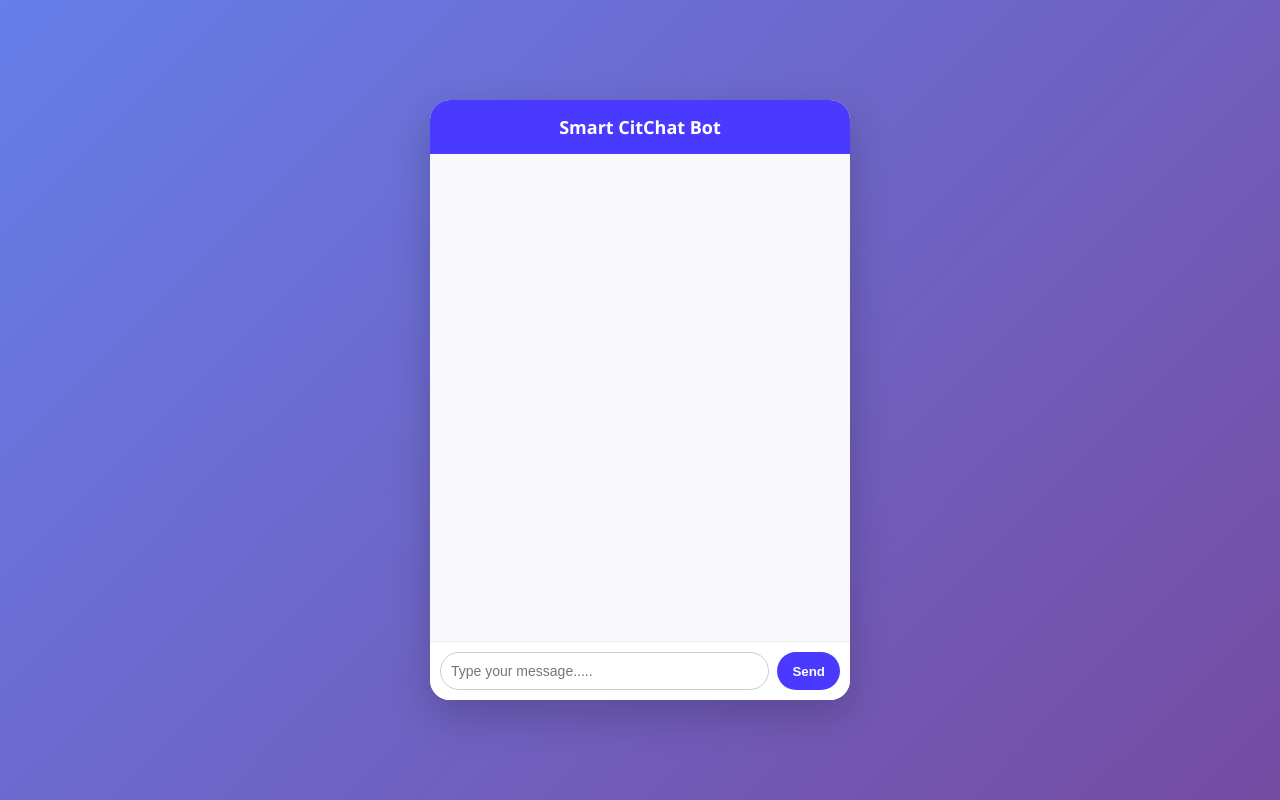
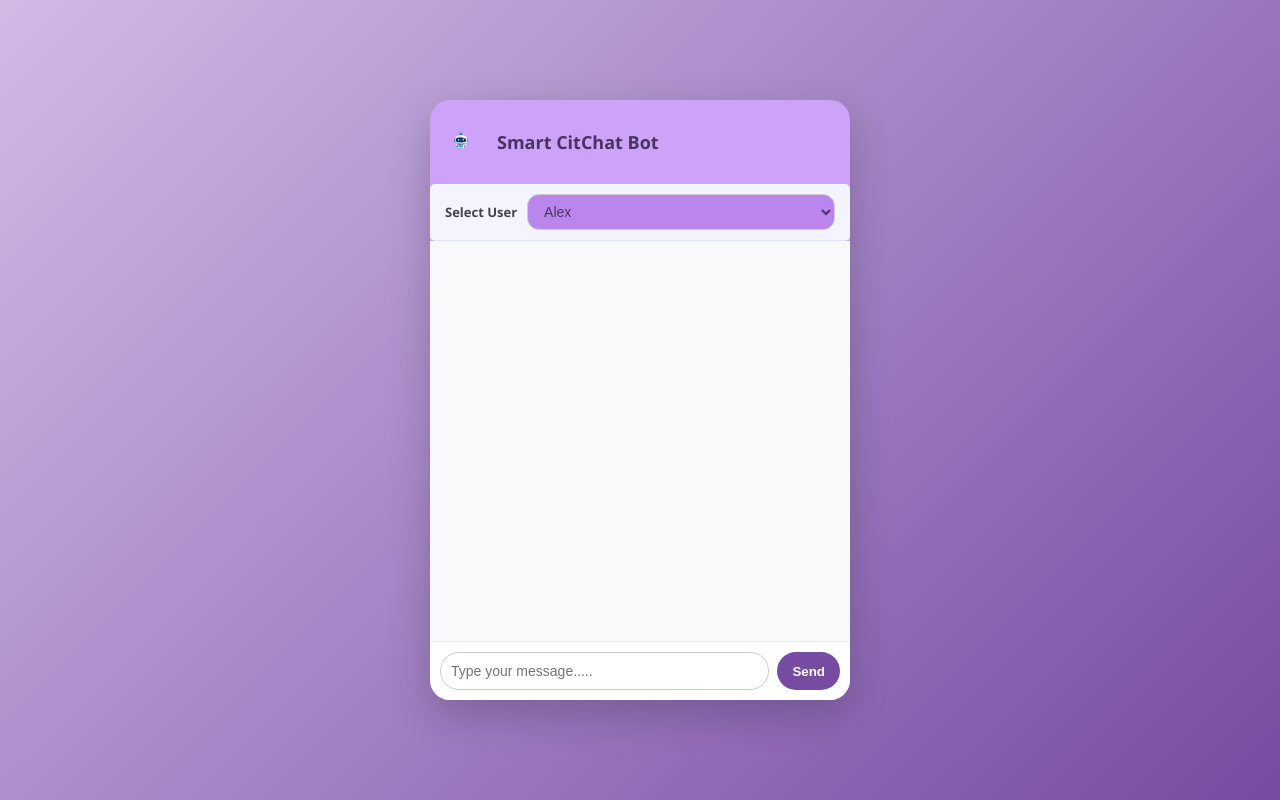
Before and after one commit to mrjenu7/Task1-AI-ChatBot, a Flask app: page / in a window 1280 px wide. Run offline with Flask 2, Linux system fonts and the light colour scheme.

Commit message:
second commit

```diff
--- a/server.py
+++ b/server.py
@@ -1,13 +1,19 @@
 from flask import Flask, render_template, request, jsonify
 import requests
+
 
 app = Flask(__name__)
 
 #API Configuration:
+api_key="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"
+API_URL = "https://openrouter.ai/api/v1/chat/completions"
+MODEL = "openai/gpt-4o-mini"
 
-API_KEY = ""
-API_URL = ""
-MODEL = "google/gemini-pro"
+users = {
+    "Alex": [],
+    "Max": [],
+    "Lily": []
+}
 
 #keyword List:
 greeting_key = ["hii", "hello", "hey"]
@@ -32,7 +38,7 @@ def handle_bug(user_input):
 
 def get_ai_response(user_message):
     headers = {
-        "Authorization": f"Bearer {API_KEY}",
+        "Authorization": f"Bearer {api_key}",
         "Content-Type" : "application/json"
     }
 
@@ -43,6 +49,7 @@ def get_ai_response(user_message):
         ]
     }
 
+
     try:
         response = requests.post(API_URL, headers=headers, json=data)
         result = response.json()
@@ -50,35 +57,141 @@ def get_ai_response(user_message):
     except:
         return "Sorry, I am unable to connect to AI service right now."
 
+# -------- Routes -------- #
 @app.route("/")
 def home():
     return render_template("index.html")
 
 @app.route("/chat", methods=["POST"])
 def chat():
-    user_input = request.json["message"].lower().strip()
+    data = request.get_json()
 
-    # greeting:
-    if user_input in greeting_key:
-        reply = "Hey There! How can I assist you Today?"
+    if not data:
+        return jsonify({"response": "Invalid request"}), 400
 
-    elif user_input in help_key:
-        reply = ("I can help you with the following:\n"
-              "-> Greetings\n"
-              "-> Check Bug Status\n"
-              "-> General Questions using AI\n"
-              "Just type your query!")
+    user_name = data.get("user")
+    message = data.get("message")
 
-    elif user_input in bug_key:
-        reply = ("Bug #1024 Status:\n"
-              "Status: In Progress\n"
-              "Assigned to: Development Team\n"
-              "Expected Fix: 2 days")
+    if not user_name or not message:
+        return jsonify({"response": "Missing user or message"}), 400
+
+    if "@ai" in message.lower():
+
+        clean_message = message.replace("@AI", "").replace("@ai", "").strip()
+
+        reply = get_ai_response(clean_message)
+
+        return jsonify({"response": reply})
+
+    return jsonify({"response": None})
+
+'''def chat():
+    data = request.get_json()
+    print("Incoming Data:", data)
+
+    if not data:
+        return jsonify({"response": "Invalid request"}), 400
+
+    user_name = data.get("user")
+    message = data.get("message")
+
+    if not user_name or not message:
+        return jsonify({"response": "Missing user or message"}), 400
+
+    # Check if message contains @AI
+    if "@ai" in message.lower():
+
+        # Remove @AI from message before sending to model
+        clean_message = message.lower().replace("@ai", "").strip()
+
+        try:
+            response = api_key.chat.completions.create(
+                model="openai/gpt-4o-mini",
+                messages=[
+                    {"role": "system", "content": "You are a helpful AI assistant."},
+                    {"role": "user", "content": clean_message}
+                ]
+            )
+
+            reply = response.choices[0].message.content
+
+            return jsonify({"response": reply})
+
+        except Exception as e:
+            return jsonify({"response": f"Error: {str(e)}"}), 500
 
     else:
-        reply =  get_ai_response(user_input)
+        # If no @AI → just return message without AI reply
+        return jsonify({"response": None})'''
 
-    return jsonify({"response": reply})
+
+'''def chat():
+    data = request.get_json()
+    print("Incoming Data:", data)
+
+    if not data:
+        return jsonify({"response": "Invalid request"}), 400
+
+    user_name = data.get("user")
+    message = data.get("message")
+
+    if not user_name or not message:
+        return jsonify({"response": "Missing user or message"}), 400
+
+    # Trigger check
+    if "@ai" not in message.lower():
+        return jsonify({"response": None})  # MUST return something
+
+    # Remove trigger
+    clean_message = message.lower().replace("@ai", "").strip()
+
+    # Rule-based responses
+    if clean_message in greeting_key:
+        reply = "Hello! 👋 How can I assist you?"
+    elif clean_message in help_key:
+        reply = "I can help with greetings, bug updates, and AI queries."
+    elif clean_message in bug_key:
+        reply = "🐞 Bug Report #2026\nStatus: In Progress\nEstimated Fix: 48 hours"
+    else:
+        reply = get_ai_response(clean_message)
+
+    return jsonify({"response": reply})  # FINAL RETURN
+'''
+
+'''@app.route("/chat", methods=["POST"])
+def chat():
+    data = request.json
+    user_name = data["user"]
+    message = data["message"]
+
+    # store user message:
+    users[user_name].append({"sender": "user", "text": message})
+
+    #trigger check:
+    if "@AI" not in message.lower():
+        return jsonify({"response": None})
+
+    #remove trigger:
+    clean_message = message.lower().replace("@AI", "").strip()
+
+    if clean_message in greeting_key:
+        reply = "Hellp ! How can I assist You?"
+
+    elif clean_message in help_key:
+        reply = "I can help with greetings, bug updates, and AI queries."
+
+    elif clean_message in bug_key:
+        reply = ("🐞 Bug Report #2026\n"
+                 "Status: In Progress\n"
+                 "Estimated Fix: 48 hours")
+
+    else:
+        reply = get_ai_response(clean_message)
+
+
+    users[user_name].append({"sender": "bot", "text": reply})
+
+    return jsonify({"response": reply})'''
 
 if __name__ == "__main__":
     app.run(debug=True)
--- a/static/style.css
+++ b/static/style.css
@@ -1,18 +1,35 @@
 body {
     margin: 0;
     font-family: 'Segoe UI', sans-serif;
-    background: linear-gradient(135deg, #667eea, #764ba2);
+    background: linear-gradient(135deg, #d0bae6, #764ba2);
     display: flex;
     justify-content: center;
     align-items: center;
     height: 100vh;
 }
 
+.header {
+    display: flex;
+    align-items: center;
+    gap: 5px;
+    padding: 15px 15px;
+
+}
+
+.bot-logo {
+    width: 32px;
+    height: 32px;
+    border-radius: 8px;
+    object-fit: cover;
+
+}
+
+
 /* Chat Card */
 .chat-wrapper {
     width: 420px;
     height: 600px;
-    background: white;
+    background: #cca3f8;
     border-radius: 20px;
     display: flex;
     flex-direction: column;
@@ -22,8 +39,7 @@ body {
 
 /* Header */
 .chat-header {
-    background: #4a3aff;
-    color: white;
+    color: #4a3262;
     padding: 15px;
     font-size: 18px;
     font-weight: bold;
@@ -53,7 +69,7 @@ body {
 /* User Bubble */
 .user-message {
     align-self: flex-end;
-    background: #4a3aff;
+    background: #764ba2;
     color: white;
     border-bottom-right-radius: 5px;
 }
@@ -88,7 +104,7 @@ button {
     padding: 10px 15px;
     border: none;
     border-radius: 20px;
-    background: #4a3aff;
+    background: #764ba2;
     color: white;
     cursor: pointer;
     font-weight: bold;
@@ -96,5 +112,49 @@ button {
 }
 
 button:hover {
-    background: #372bd8;
+    background: #764ba2;
 }
+
+/* User Selector Container */
+.user-select-container {
+    padding: 10px 15px;
+    background: #f3f4ff;
+    display: flex;
+    align-items: center;
+    gap: 10px;
+    border-bottom: 1px solid #e0e0ff;
+    border-radius: 5px;
+}
+
+/* Label */
+.user-select-container label {
+    font-size: 13px;
+    font-weight: 600;
+    color: #444;
+}
+
+/* Select Styling */
+#user-select {
+    flex: 1;
+    padding: 8px 12px;
+    border-radius: 12px;
+    border: 1px solid #ccc;
+    outline: none;
+    font-size: 14px;
+    text-decoration: none;
+    background: #ba86ee;
+    color: #4a3262;
+    cursor: pointer;
+    transition: 0.3s ease;
+}
+
+/* Hover Effect */
+#user-select:hover {
+    border-color: #764ba9;
+}
+
+/* Focus Effect */
+#user-select:focus {
+    border-color: #764ba9;
+    box-shadow: 0 0 5px #764ba9;
+}
--- a/templates/index.html
+++ b/templates/index.html
@@ -1,55 +1,105 @@
 <!DOCTYPE html>
 <html lang="en">
+
 <head>
     <meta charset="UTF-8">
     <meta name="viewport" content="width=device-width, initial-scale=1.0">
     <link rel="stylesheet" href="/static/style.css">
     <title>Smart ChatBot</title>
 </head>
+
+
+
+
+
 <body>
+
     <div class="chat-wrapper">
-        <div class="chat-header">Smart CitChat Bot</div>
+        <div class="header">
+            <img src="/static/bot.png" class="bot-logo" />
+            <div class="chat-header">Smart CitChat Bot</div>
+        </div>
+
+        <div class="user-select-container">
+        <label>Select User</label>
+        <select id="user-select">
+            <option value="Alex">Alex</option>
+            <option value="Max">Max</option>
+            <option value="Lily">Lily</option>
+        </select>
+    </div>
 
         <div id="chat-box" class="chat-box"></div>
 
         <div class="input-area">
-            <input id="user-input" type="text" placeholder="Type your message....." >
+            <input id="user-input" type="text" placeholder="Type your message.....">
             <button onclick="sendMessage()">Send</button>
         </div>
     </div>
     <script>
-        function handleKey(event){
-            if (event.key == "Enter"){
+        function handleKey(event) {
+            if (event.key == "Enter") {
                 sendMessage();
 
             }
         }
-        function sendMessage(){
+        function sendMessage() {
+
             let inputField = document.getElementById("user-input");
             let message = inputField.value.trim();
 
+            let selectedUser = document.getElementById("user-select").value;
             if (!message) return;
 
             let chatBox = document.getElementById("chat-box");
 
-            chatBox.innerHTML += `<p class="message user-message"><b>You:</b> ${message}</p>`;
+            chatBox.innerHTML += `<p class="message user-message"><b>${selectedUser}:</b> ${message}</p>`;
 
             fetch("/chat", {
                 method: "POST",
                 headers: {
                     "Content-Type": "application/json"
                 },
-                body: JSON.stringify({ message:message })
+                body: JSON.stringify({
+                    user: selectedUser,
+                    message: message
+                })
+            })
+                .then(response => response.json())
+                .then(data => {
+                    if (data.response) {
+                        chatBox.innerHTML += `<p class="message bot-message"><b>Bot:</b> ${data.response}</p>`;
+                    }
+                    chatBox.scrollTop = chatBox.scrollHeight;
+                });
+            inputField.value = "";
+
+
+
+
+            /*fetch("/chat", {
+                method: "POST",
+                headers: {
+                    "Content-Type": "application/json"
+                },
+                body: JSON.stringify({
+                    message: message,
+                    user: selectedUser
+
+                })
             })
             .then(response => response.json())
             .then(data => {
-                chatBox.innerHTML += `<p class="message bot-message"><b>Bot:</b> ${data.response}</p>`;
+                if (data.response) {
+                    chatBox.innerHTML += `<div class="message bot-message">
+                        ${data.response}
+                        </div>`;
+                }
                 chatBox.scrollTop = chatBox.scrollHeight;
-            });
-            imputField.value = "";
-            chatBox.scrollTop = chatBox.scrollHeight;
+            })*/
 
         }
     </script>
 </body>
+
 </html>
```
Also changed, not shown: static/bot.png (added), 1 other file.
